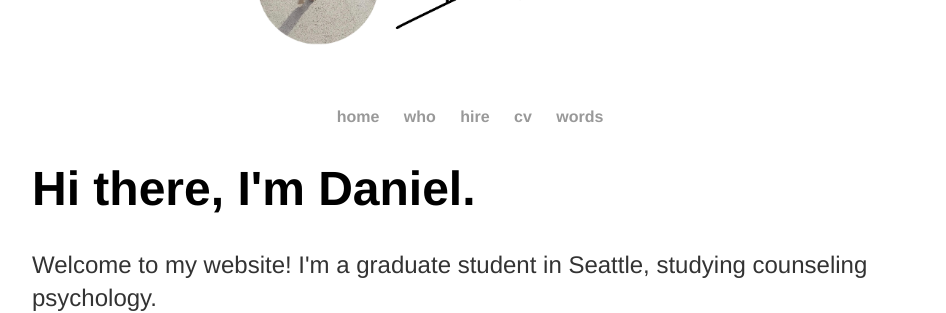
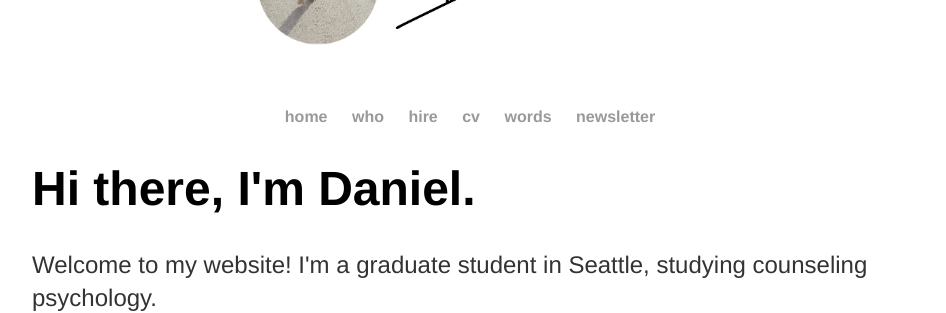
Before and after one commit to danielrusco/danielrusco.github.io, a Jekyll site: the page index.html, which Jekyll copies as it is, in a window 1280 px wide. Shown: the part 156-469 px from the top of the page, without its empty margins (160-1106 px from the left). Built offline with Jekyll 4.4.1, drawn with Linux system fonts in a browser that asks for light colours.

Commit message:
added newsletter link to main page

```diff
--- a/_layouts/default.html
+++ b/_layouts/default.html
@@ -28,6 +28,7 @@
   <li><a href="/hire">hire</a></li>
   <li><a href="/cv">cv</a></li>
   <li><a href="/words">words</a></li>
+  <li><a href="/newsletter">newsletter</a></li>
 </ul></center>
     </nav>
 <div class="container">
--- a/index.html
+++ b/index.html
@@ -26,6 +26,7 @@
 						<li><a href="/hire">hire</a></li>
         		<li><a href="/cv">cv</a></li>
         		<li><a href="/words">words</a></li>
+						<li><a href="/newsletter">newsletter</a></li>
     		</ul></center>
 		</nav>
 		<div class="container">
--- a/sitemap.xml
+++ b/sitemap.xml
@@ -13,6 +13,7 @@
   <loc>https://danielrusco.com/who/</loc>
   <loc>https://danielrusco.com/hire/</loc>
   <loc>https://danielrusco.com/cv/</loc>
+  <loc>https://danielrusco.com/newsletter/</loc>
 
   <lastmod>2018-08-22T00:43:58+00:00</lastmod>
 </url>
```
